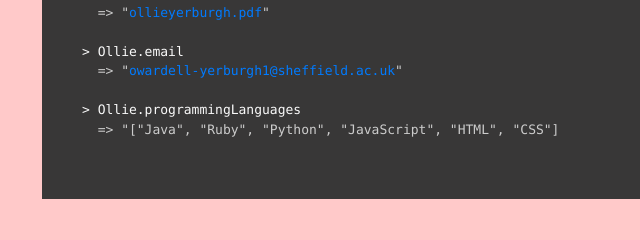
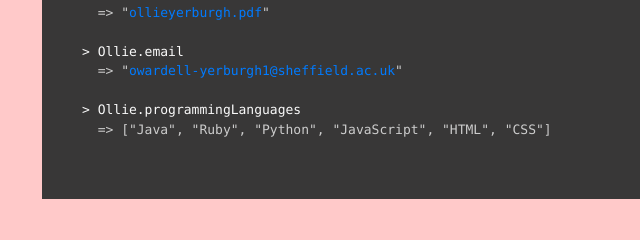
Before and after one commit to Ollieyerburgh/ollieyerburgh.github.io, a plain HTML site: page index.html in a window 1280 px wide. Shown: the part 1225-1465 px from the top of the page, 86-726 px from the left. Drawn offline with nearby package versions, Linux system fonts and the light colour scheme.

Commit message:
Fix typo

```diff
--- a/index.html
+++ b/index.html
@@ -71,7 +71,7 @@
                   &gt; Ollie.email<br>
                   <span class="answer">&nbsp;&nbsp;=&gt; "<a target="_blank" href="mailto:owardell-yerburgh1@sheffield.ac.uk">owardell-yerburgh1@sheffield.ac.uk</a>"<br><br></span>
                   &gt; Ollie.programmingLanguages<br>
-                  <span class="answer">&nbsp;&nbsp;=&gt; "<a target="_blank">["Java", "Ruby", "Python", "JavaScript", "HTML", "CSS"]</a><br><br></span>
+                  <span class="answer">&nbsp;&nbsp;=&gt; <a target="_blank">["Java", "Ruby", "Python", "JavaScript", "HTML", "CSS"]</a><br><br></span>
                 </div>
 
             </div>
```
